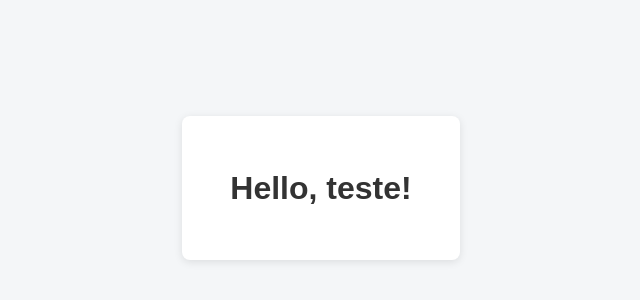
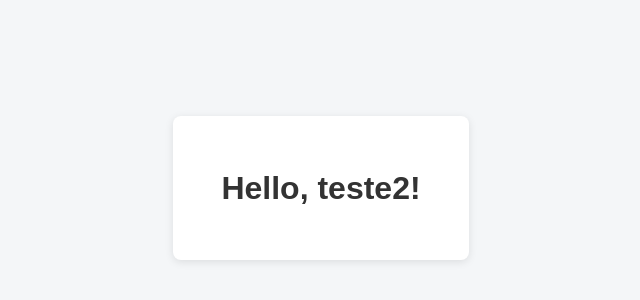
Before and after one commit to JorgeDouettes/pratica-devops, a plain HTML site: page index.html in a window 1280 px wide. Shown: the part 212-512 px from the top of the page, without its empty margins (319-959 px from the left). Drawn offline with Linux system fonts and the light colour scheme.

Commit message:
teste do teste de segurança dois

```diff
--- a/index.html
+++ b/index.html
@@ -59,7 +59,7 @@
     }
 
     // Uso: cria a instância e renderiza a saudação no <h1>.
-    const app = new HelloWorld("teste", document.getElementById("greeting"));
+    const app = new HelloWorld("teste2", document.getElementById("greeting"));
     app.render();
   </script>
 </body>
```
